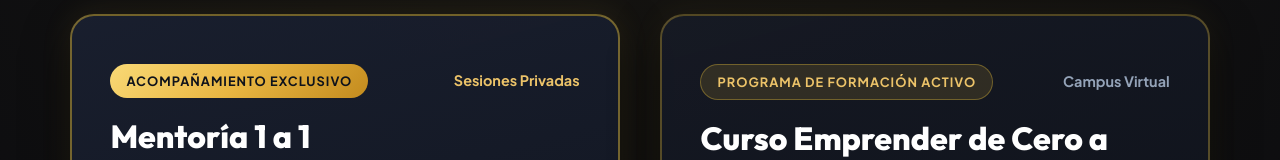
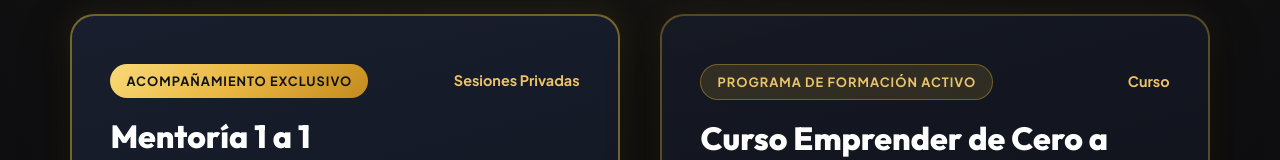
Before and after one commit to romimontiel/metodomodolider, a Next.js app: page /servicios in a window 1280 px wide. Shown: the part 510-670 px from the top of the page. Built offline with nearby package versions, Linux system fonts and the light colour scheme.

Commit message:
Cambio de 'Campus Virtual' por 'Curso' en la tarjeta de servicio

```diff
--- a/src/app/servicios/page.js
+++ b/src/app/servicios/page.js
@@ -195,8 +195,8 @@ export default function ServiciosPage() {
                 }}>
                   PROGRAMA DE FORMACIÓN ACTIVO
                 </span>
-                <span style={{ color: "#94A3B8", fontSize: "0.9rem", fontWeight: "700" }}>
-                  Campus Virtual
+                <span style={{ color: "#ECC369", fontSize: "0.9rem", fontWeight: "700" }}>
+                  Curso
                 </span>
               </div>
 
```
